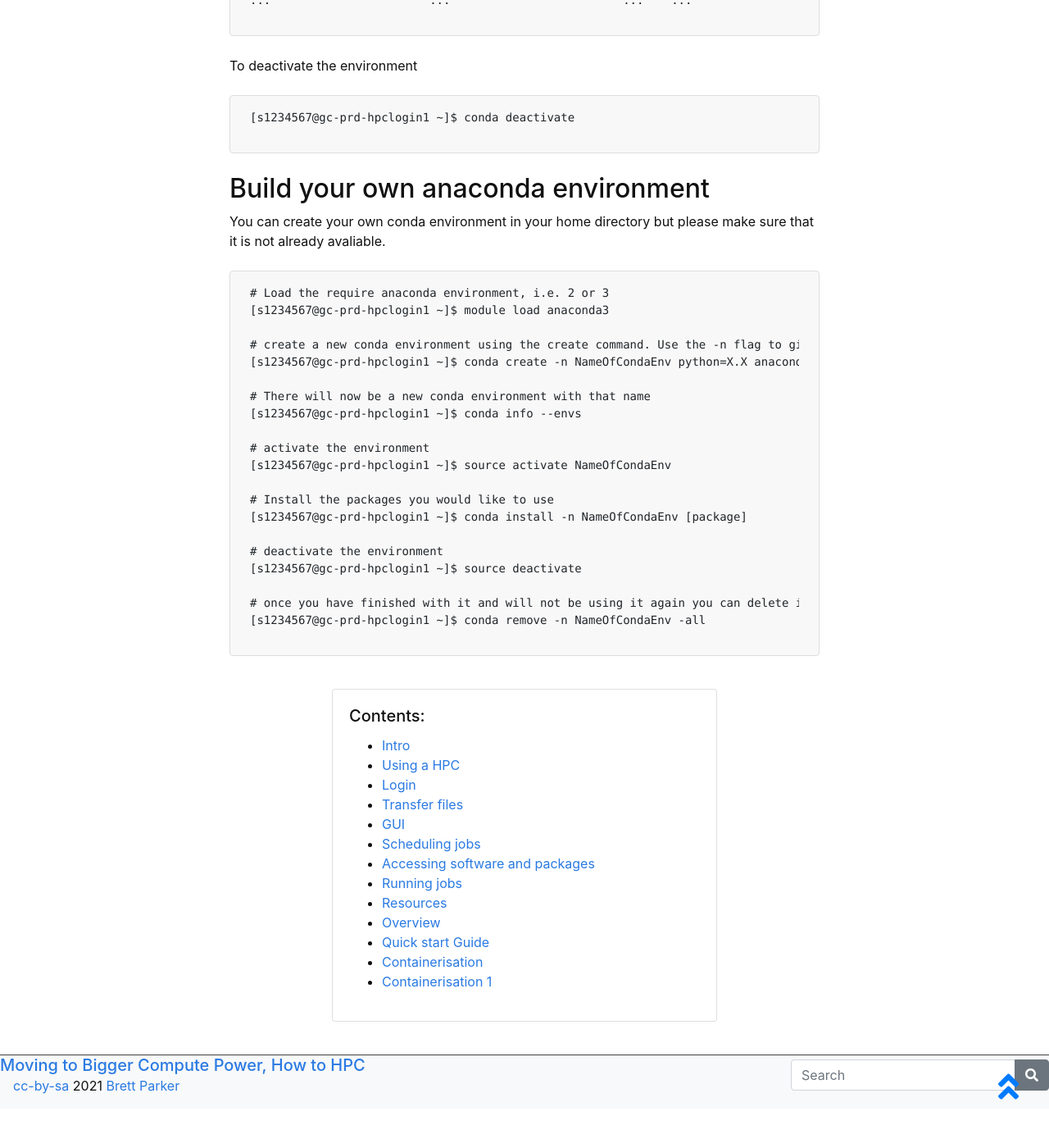
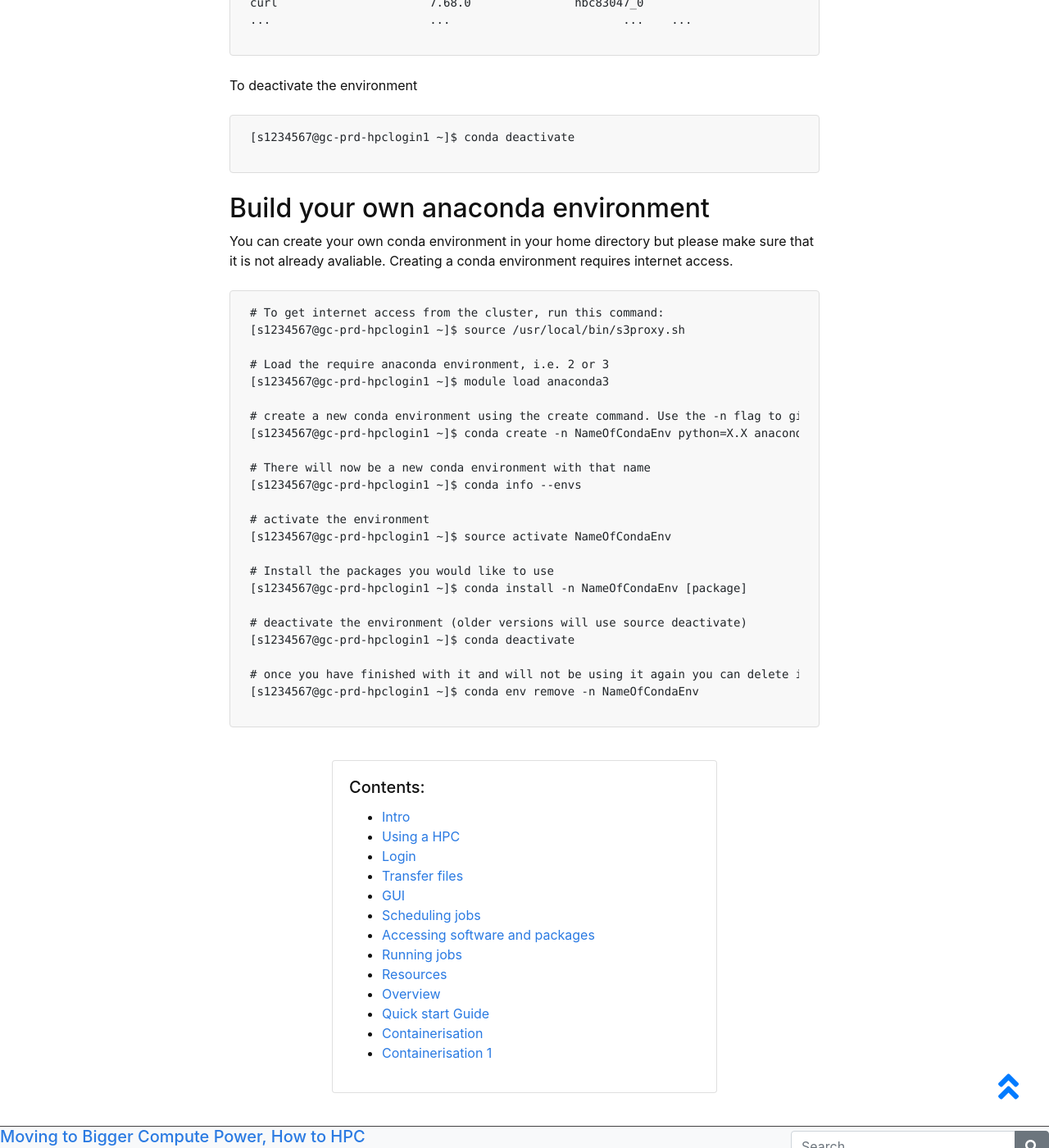
Before and after one commit to gu-eresearch/hpcWorkshop, a Jekyll site: the page built from content/21-modules.md, in a window 1280 px wide and 1400 px high, scrolled down 11024 px. Shown: the whole window at 82% size. Built offline with Jekyll 4.4.1, drawn with Linux system fonts in a browser that asks for light colours; before the commit the page ends 12376 px from its top, so only the background shows below that; some of the changed text lies outside the part shown.

Commit message:
Updated content

````diff
--- a/_config.yml
+++ b/_config.yml
@@ -70,5 +70,3 @@ defaults:
       layout: "section"
 # Build settings
 markdown: kramdown
-kramdown:
-  parse_block_html: true
--- a/content/21-modules.md
+++ b/content/21-modules.md
@@ -376,7 +376,7 @@ Type 'q()' to quit R.
 ```
 {: .bash}
 
-Then you can see which packages are avaliable
+Then you can see which packages are avaliable. Below is an example of using R to create a list of the packages.
 
 ```
 > ip <- as.data.frame(installed.packages()[, c(1, 3:4)])
@@ -522,9 +522,12 @@ To deactivate the environment
 {: .bash}
 
 ## Build your own anaconda environment
-You can create your own conda environment in your home directory but please make sure that it is not already avaliable.
+You can create your own conda environment in your home directory but please make sure that it is not already avaliable. Creating a conda environment requires internet access.
 
 ```
+# To get internet access from the cluster, run this command:
+[s1234567@gc-prd-hpclogin1 ~]$ source /usr/local/bin/s3proxy.sh
+
 # Load the require anaconda environment, i.e. 2 or 3
 [s1234567@gc-prd-hpclogin1 ~]$ module load anaconda3
 
@@ -540,10 +543,10 @@ You can create your own conda environment in your home directory but please make
 # Install the packages you would like to use
 [s1234567@gc-prd-hpclogin1 ~]$ conda install -n NameOfCondaEnv [package]
 
-# deactivate the environment
-[s1234567@gc-prd-hpclogin1 ~]$ source deactivate
+# deactivate the environment (older versions will use source deactivate)
+[s1234567@gc-prd-hpclogin1 ~]$ conda deactivate
 
 # once you have finished with it and will not be using it again you can delete it
-[s1234567@gc-prd-hpclogin1 ~]$ conda remove -n NameOfCondaEnv -all
+[s1234567@gc-prd-hpclogin1 ~]$ conda env remove -n NameOfCondaEnv
 ```
 {: .bash}
````
Also changed, not shown: other parts of content/21-modules.md (+7 -7 lines), content/16-scheduler.md (+0 -2 lines), content/22-running-your-job.md (+1 -1 lines), content/23-resources.md (+16 -10 lines).
